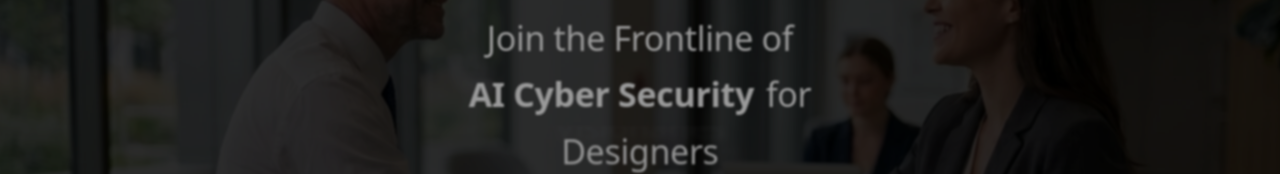
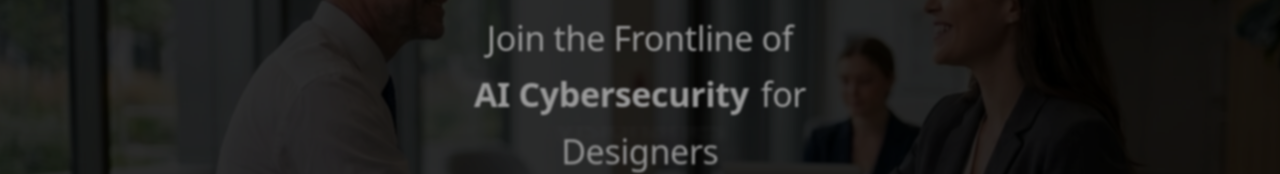
Before and after one commit to vinay-uelement/marma-security, a Next.js app: page /careers in a window 1280 px wide. Shown: the part 174-348 px from the top of the page. Built offline with nearby package versions, Linux system fonts and the light colour scheme.

Commit message:
fix: update AI Cybersecurity spelling in CareerHero component

```diff
--- a/components/careers/CareerHero.tsx
+++ b/components/careers/CareerHero.tsx
@@ -27,7 +27,7 @@ export default function CareerHero() {
           <div className="flex flex-col gap-2 items-center">
             <span className="block text-center">Join the Frontline of</span>
             <div className="flex flex-wrap justify-center items-center gap-x-3">
-              <HighlightedText text="AI Cyber Security" />
+              <HighlightedText text="AI Cybersecurity" />
               <span>for</span>
             </div>
             <TumblingText phrases={phrases} index={index} className="text-white text-center" />
```
